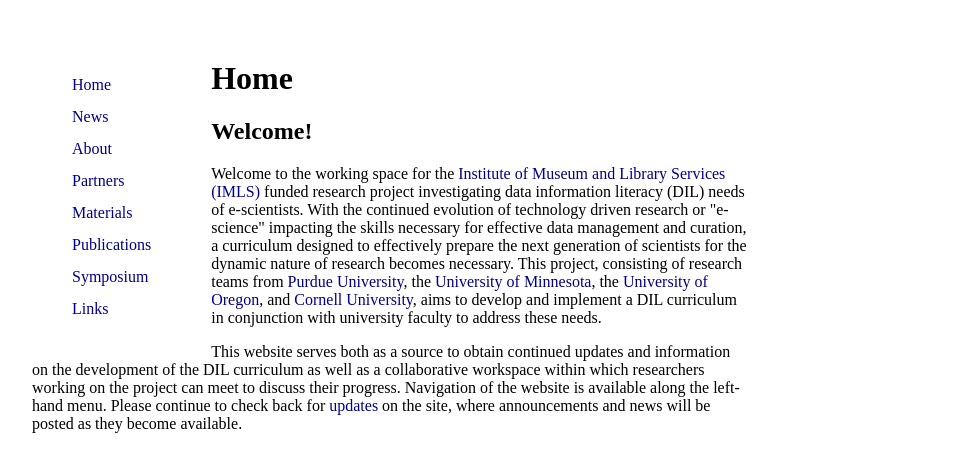
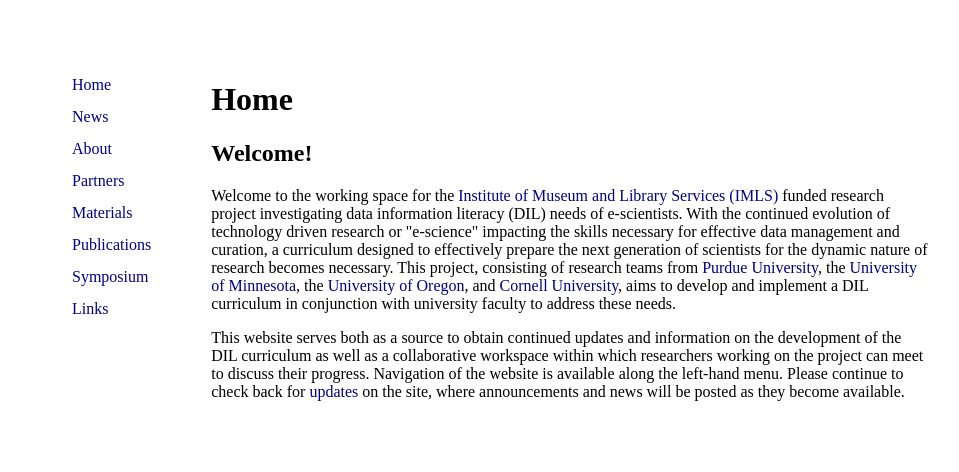
Before and after one commit to datainfolit/datainfolit, a Jekyll site: the page built from index.html, in a window 1280 px wide. Shown: the top 472 px of the page, without its empty margins (160-1119 px from the left). Built offline with Jekyll 4.4.1, drawn with Linux system fonts in a browser that asks for light colours.

Commit message:
Update main.css

```diff
--- a/css/main.css
+++ b/css/main.css
@@ -31,6 +31,6 @@ nav a {
     height: 2em;
 }
 .content {
-    position: relative;
+    float: right;
     width: 80%;
 }
```
